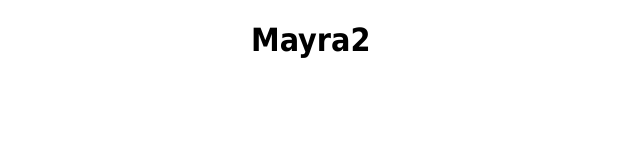
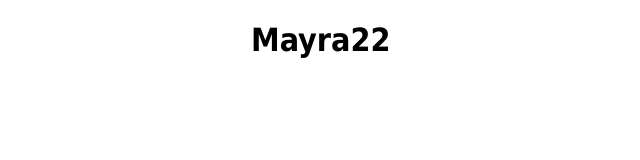
Before and after one commit to fernando88to/digitalocean, a plain HTML site: page nginx/index.html in a window 1280 px wide. Shown: the full height of the page, 109-749 px from the left. Drawn offline with Linux system fonts and the light colour scheme.

```diff
--- a/nginx/index.html
+++ b/nginx/index.html
@@ -11,6 +11,6 @@
     </style>
 </head>
 <body>
-<h1>Mayra2</h1>
+<h1>Mayra22</h1>
 </body>
 </html>
```
Also changed, not shown: 2 other files.
